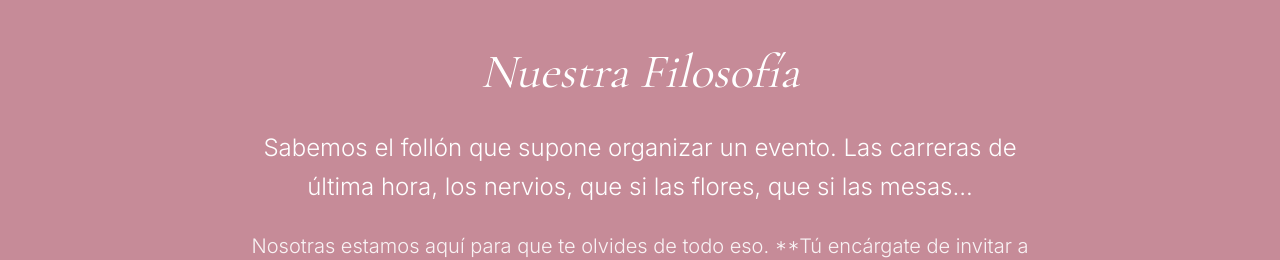
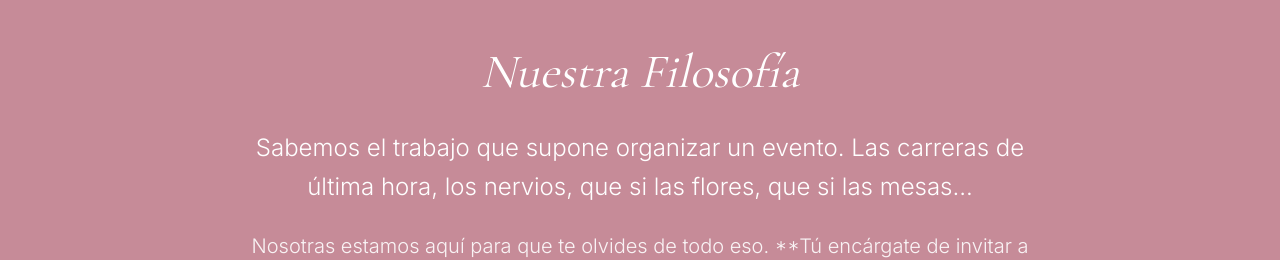
Before and after one commit to puyi27/Madrinas-Deco, a Next.js app: page / in a window 1280 px wide. Shown: the part 1860-2120 px from the top of the page. Built offline with nearby package versions, Linux system fonts and the light colour scheme.

Commit message:
Cambiar 'follón' por 'trabajo' en EsenciaSection

```diff
--- a/src/components/EsenciaSection.tsx
+++ b/src/components/EsenciaSection.tsx
@@ -4,7 +4,7 @@ export const EsenciaSection = () => {
       <div className="max-w-4xl mx-auto px-6 sm:px-12 text-center">
         <h2 className="text-4xl sm:text-5xl font-serif italic mb-8">Nuestra Filosofía</h2>
         <p className="text-xl sm:text-2xl font-light font-sans leading-relaxed mb-6">
-          Sabemos el follón que supone organizar un evento. Las carreras de última hora, los nervios, que si las flores, que si las mesas...
+          Sabemos el trabajo que supone organizar un evento. Las carreras de última hora, los nervios, que si las flores, que si las mesas...
         </p>
         <p className="text-lg sm:text-xl font-light font-sans text-white/90 leading-relaxed">
           Nosotras estamos aquí para que te olvides de todo eso. **Tú encárgate de invitar a tu gente y disfrutar del día.** Nosotras nos apañamos para dejarlo todo de ensueño, montando cada rincón con muchísimo mimo para que, cuando lleguéis, solo tengáis que haceros fotos y celebrar.
```
